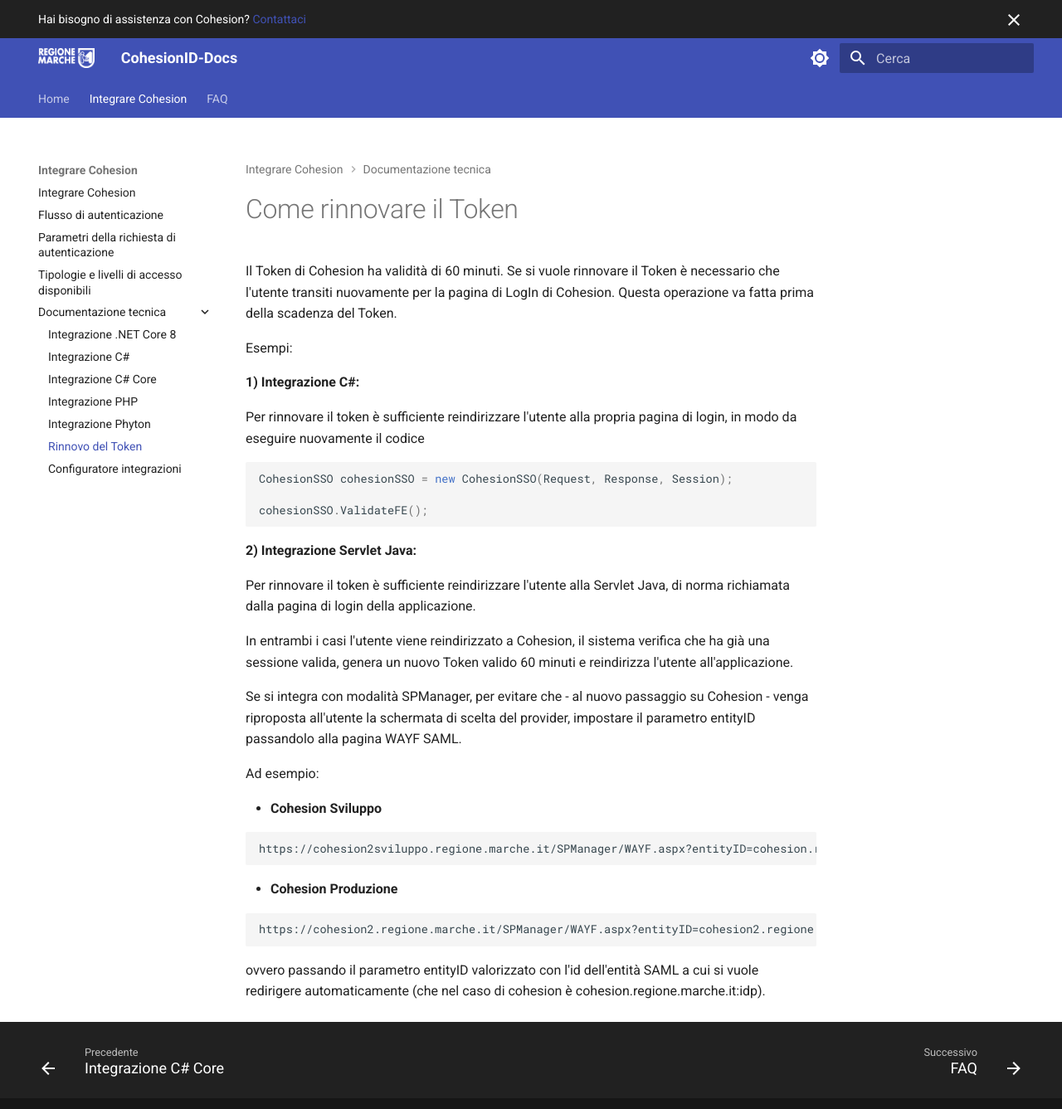
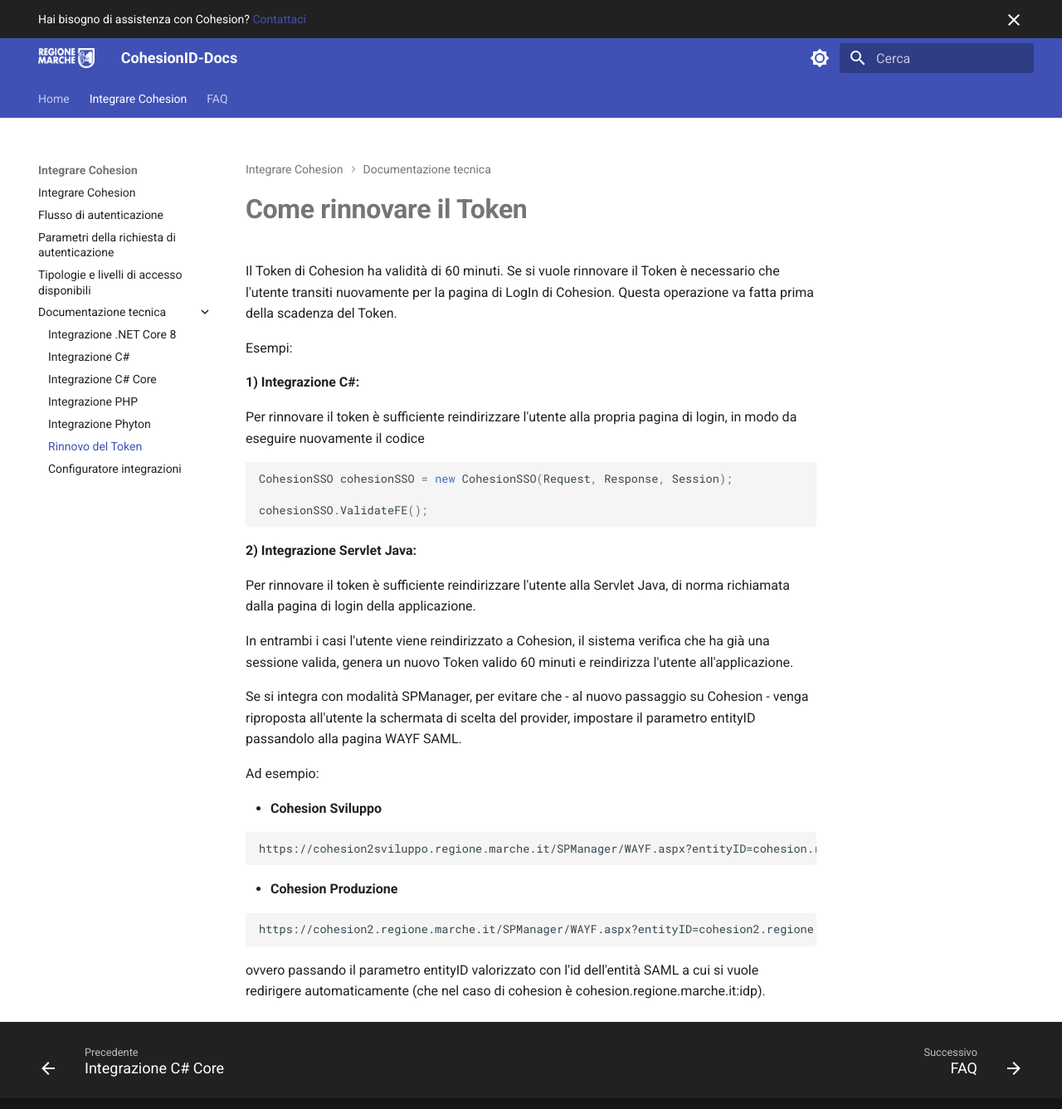
Before and after one commit to DarisCappelletti/CohesionID-Docs, an MkDocs documentation site: the page built from docs/Rinnovo-del-Token.md, in a window 1280 px wide and 1348 px high. Shown: the top 1337 px of the window at 83% size. Built offline with MkDocs 1.6.1 and Material for MkDocs 9.7.7, drawn with Linux system fonts in a browser that asks for light colours.

Commit message:
Update wiki files

```diff
--- a/docs/Rinnovo-del-Token.md
+++ b/docs/Rinnovo-del-Token.md
@@ -1,4 +1,4 @@
-# Come rinnovare il Token
+# **Come rinnovare il Token**
 Il Token di Cohesion ha validità di 60 minuti.
 Se si vuole rinnovare il Token è necessario che l'utente transiti nuovamente per la pagina di LogIn di Cohesion.
 Questa operazione va fatta prima della scadenza del Token.
```
Also changed, not shown: site/Rinnovo-del-Token/index.html, 1 other file.
